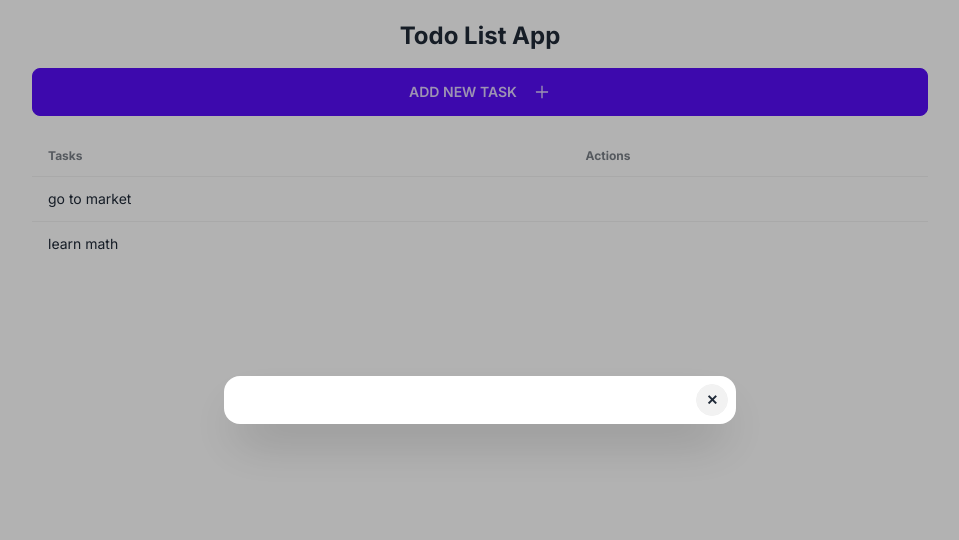
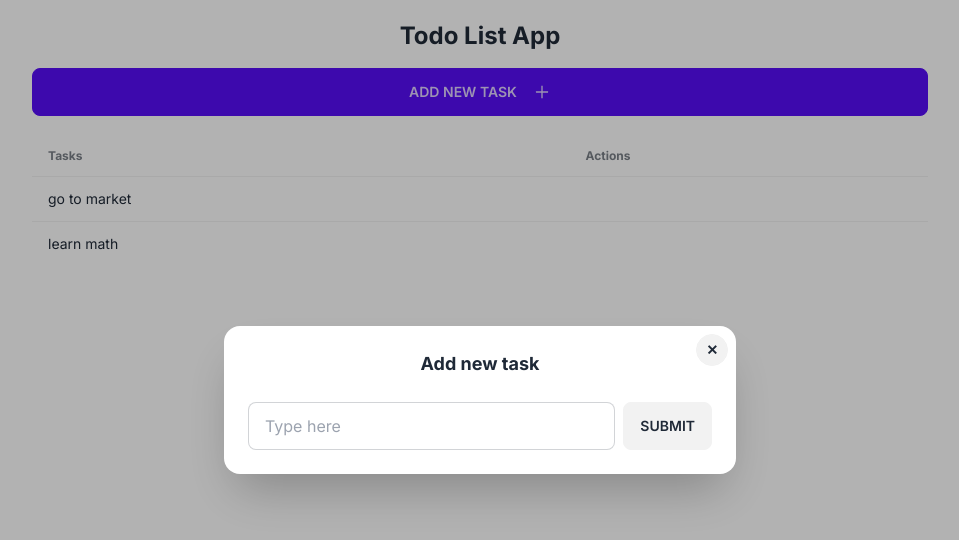
Before and after one commit to Beka-Merebashvili/to-do-app, a Next.js app: page / in a window 1280 px wide. Both pictures are taken after a click on the button "ADD NEW TASK". Shown: the top 540 px of the page, without its empty margins (160-1119 px from the left). Built offline with nearby package versions, Linux system fonts and the light colour scheme; data requests are answered from the project's data file.

Commit message:
add form for modal

```diff
--- a/app/components/AddTask.tsx
+++ b/app/components/AddTask.tsx
@@ -2,10 +2,19 @@
 
 import { AiOutlinePlus } from "react-icons/ai";
 import Modal from "./Modal";
-import { useState } from "react";
+import { FormEventHandler, useState } from "react";
 
 const AddTask = () => {
   const [modalOpen, setModalOpen] = useState<boolean>(false);
+  const [newTaskValue, setNewTaskValue] = useState<string>("");
+
+  const handleSubmitNewTodo: FormEventHandler<HTMLFormElement> = (e) => {
+    e.preventDefault();
+
+    setNewTaskValue("");
+    setModalOpen(false);
+
+  };
   return (
     <div>
       <button
@@ -14,7 +23,23 @@
       >
         Add new task <AiOutlinePlus className="ml-2" size={18} />
       </button>
-      <Modal modalOpen={modalOpen} setModalOpen={setModalOpen} />
+      <Modal modalOpen={modalOpen} setModalOpen={setModalOpen}>
+      <form onSubmit={handleSubmitNewTodo}>
+          <h3 className='font-bold text-lg'>Add new task</h3>
+          <div className='modal-action'>
+            <input
+              value={newTaskValue}
+              onChange={(e) => setNewTaskValue(e.target.value)}
+              type='text'
+              placeholder='Type here'
+              className='input input-bordered w-full'
+            />
+            <button type='submit' className='btn'>
+              Submit
+            </button>
+          </div>
+        </form>
+      </Modal>
     </div>
   )
 };
--- a/app/components/Modal.tsx
+++ b/app/components/Modal.tsx
@@ -1,9 +1,10 @@
 interface ModalProps {
     modalOpen: boolean;
     setModalOpen: (open: boolean) => boolean | void;
+    children: React.ReactNode;
   }
 
-  const Modal: React.FC<ModalProps> = ({ modalOpen , setModalOpen  }) => {
+  const Modal: React.FC<ModalProps> = ({ modalOpen , setModalOpen , children }) => {
   return (
     <div className={`modal ${modalOpen ? "modal-open" : ""}`}>
     <div className='modal-box relative'>
@@ -13,6 +14,7 @@
       >
         ✕
       </label>
+      {children}
     </div>
   </div>
   );
```
